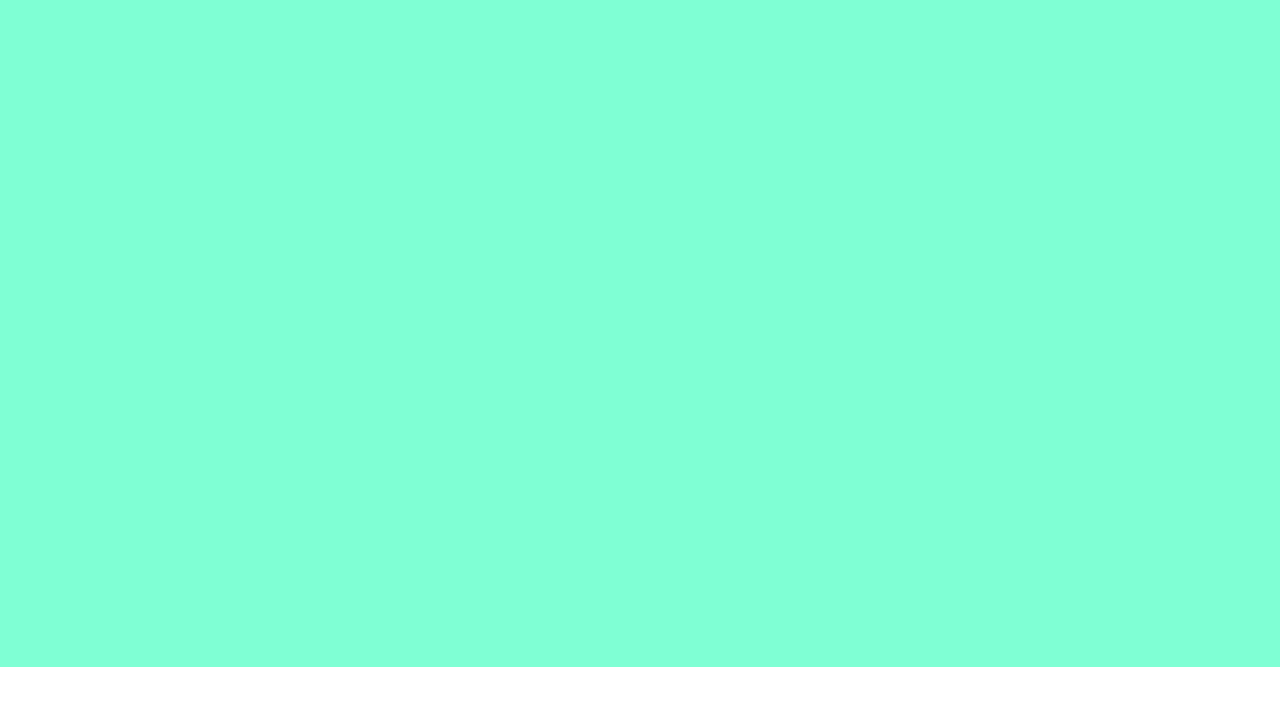
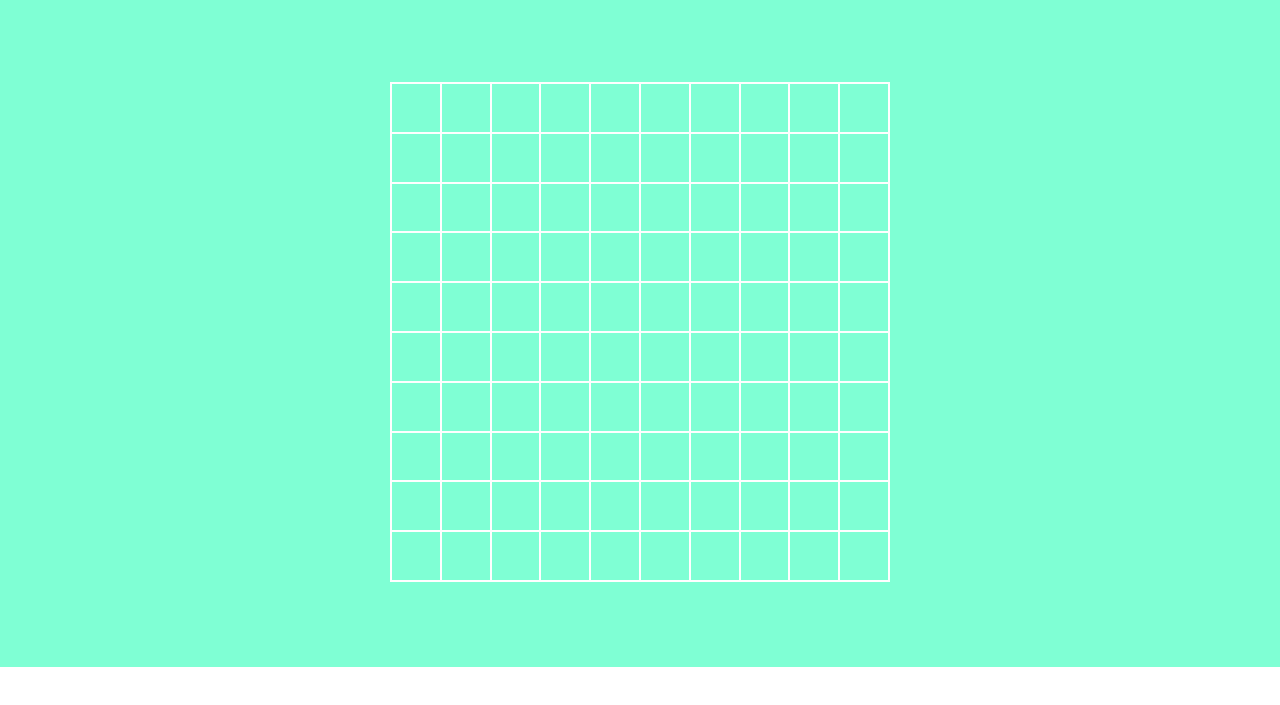
Before and after one commit to Cix8/js-campominato-grid, a plain HTML site: page index.html in a window 1280 px wide. Both pictures are taken after a click on the button "Play". Shown: the part 83-788 px from the top of the page. Drawn offline with Linux system fonts and the light colour scheme.

Commit message:
add 'easy-mode_grid'

```diff
--- a/css/style.css
+++ b/css/style.css
@@ -40,6 +40,23 @@ main {
     width: 100%;
     height: calc(100% - 130px);
     background-color: #7fffd4;
+    display: flex;
+    justify-content: center;
+    align-items: center;
+}
+
+.grid-container {
+    width: 500px;
+    height: 500px;
+    border: 1px solid white;
+    display: flex;
+    flex-wrap: wrap;
+}
+
+.box-easy {
+    width: calc(100%/10);
+    height: calc(100%/10);
+    border: 1px solid white;
 }
 
 footer {
--- a/index.html
+++ b/index.html
@@ -29,7 +29,9 @@
         </header>
 
         <main>
-
+            <div class="grid-container">
+                <!-- <div class="box-easy"></div> -->
+            </div>
         </main>
 
         <footer>
--- a/js/script.js
+++ b/js/script.js
@@ -1 +1,20 @@
-alert('ciao');
+const gridContainer = document.querySelector('.grid-container');
+console.log(gridContainer);
+
+const startBtn = document.getElementById('start-btn');
+console.log(startBtn);
+
+startBtn.addEventListener('click',
+    function() {
+        gridContainer.innerHTML = '';
+        for (let i = 1; i <= 100; i++) {
+            const newElement = document.createElement('div');
+            newElement.classList.add('box-easy');
+            console.log(newElement);
+
+            gridContainer.append(newElement);
+        }
+
+        console.log(gridContainer);
+    }
+)
```
